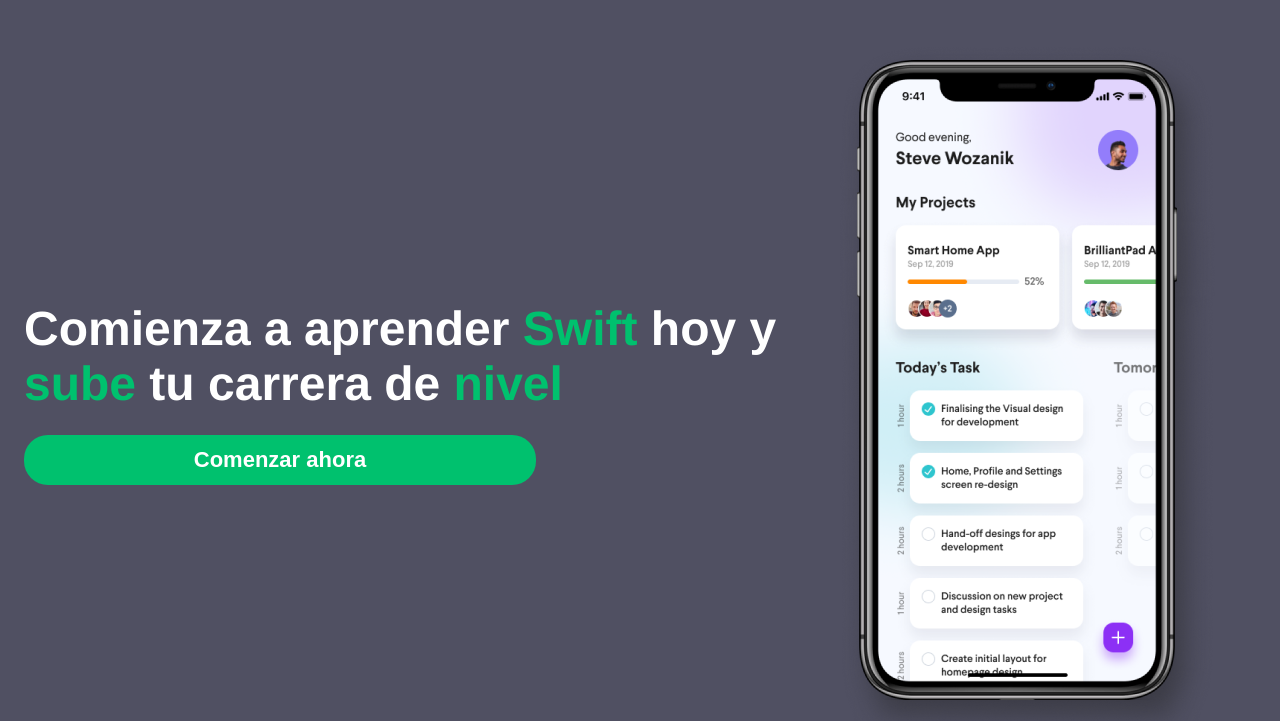
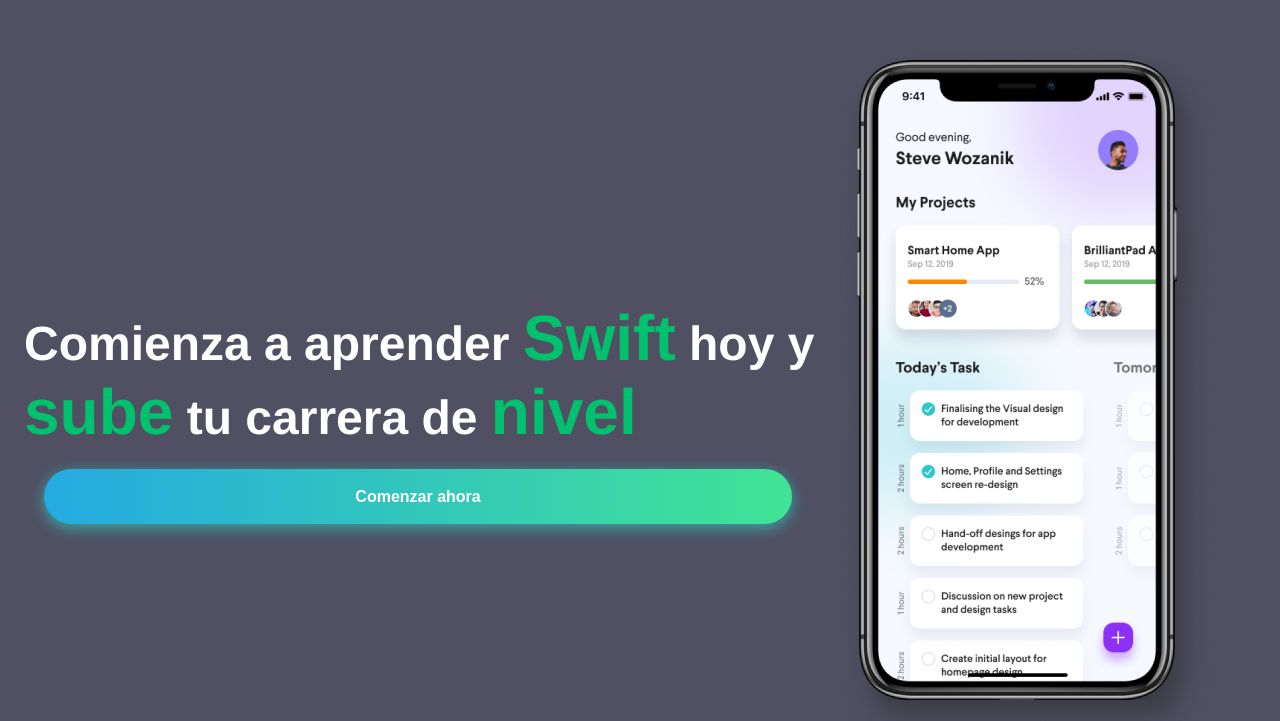
Before and after one commit to Schavcovsky/CoderHouse-WebDev-eLearning, a plain HTML site: page index.html in a window 1280 px wide. Shown: the part 491-1212 px from the top of the page. Drawn offline with Linux system fonts and the light colour scheme.

Commit message:
Added animation in Landing Page button and Course Button

```diff
--- a/css/style.css
+++ b/css/style.css
@@ -204,22 +204,6 @@
 .course-menu .item-4 {
   border-radius: 0px 12px 12px 0px;
 }
-
-
-
-
-
-
-
-
-
-
-
-
-
-
-
-
 
 /* Course Description */
 
@@ -446,3 +430,71 @@
 @media (max-width:1100px) {
   body { }
 }
+
+strong::before {
+  transform: scaleX(0);
+  transform-origin: bottom right;
+}
+
+strong:hover::before {
+  transform: scaleX(1);
+  transform-origin: bottom left;
+}
+
+strong::before {
+  content: " ";
+  display: block;
+  position: absolute;
+  top: 0; right: 0; bottom: 0; left: 0;
+  inset: 0 0 0 0;
+  background: #282838;
+  z-index: -1;
+  transition: transform .3s ease;
+}
+
+strong {
+  position: relative;
+  font-size: 4rem;
+}
+
+@media (orientation: landscape) {
+  body {
+    grid-auto-flow: column;
+  }
+}
+
+.main-button {
+  width: 92%;
+  font-size: 16px;
+  font-weight: 600;
+  color: #fff;
+  cursor: pointer;
+  margin: 20px;
+  height: 55px;
+  text-align:center;
+  border: none;
+  background-size: 300% 100%;
+
+  border-radius: 50px;
+  moz-transition: all .4s ease-in-out;
+  -o-transition: all .4s ease-in-out;
+  -webkit-transition: all .4s ease-in-out;
+  transition: all .4s ease-in-out;
+}
+
+.main-button:hover {
+  background-position: 100% 0;
+  moz-transition: all .4s ease-in-out;
+  -o-transition: all .4s ease-in-out;
+  -webkit-transition: all .4s ease-in-out;
+  transition: all .4s ease-in-out;
+}
+
+.main-button:focus {
+  outline: none;
+}
+
+.main-button.color-1 {
+  background-image: linear-gradient(to right, #25aae1, #40e495, #30dd8a, #2bb673);
+  box-shadow: 0 4px 15px 0 rgba(49, 196, 190, 0.75);
+}
--- a/index.html
+++ b/index.html
@@ -8,7 +8,7 @@
     <link rel="preconnect" href="https://fonts.googleapis.com">
     <link rel="preconnect" href="https://fonts.gstatic.com" crossorigin>
     <link href="https://fonts.googleapis.com/css2?family=Manrope:wght@700;800&display=swap" rel="stylesheet">
-    <title>Support Center</title>
+    <title>Index</title>
 </head>
 <body>
     <div class="header sticky">
@@ -30,7 +30,7 @@
             <div class="title">
                 Comienza a aprender <strong>Swift</strong> hoy y <strong>sube</strong> tu carrera de <strong>nivel</strong>
             </div>
-            <button class="main-button">Comenzar ahora</button>
+            <button class="main-button color-1">Comenzar ahora</button>
         </div>
         <div class="right" style="margin-bottom:512px;">
             <img src="/resources/app_mockup.png" alt="">
```
Also changed, not shown: courses/design_patterns.html (+2 -2 lines).
